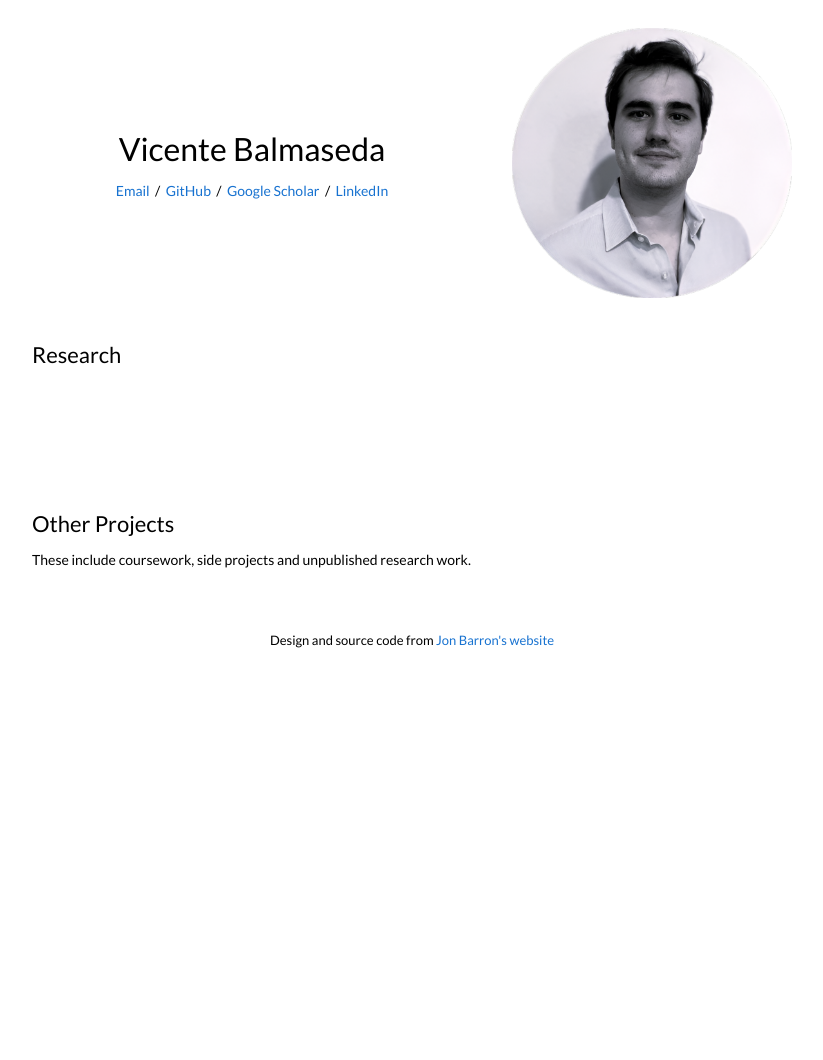
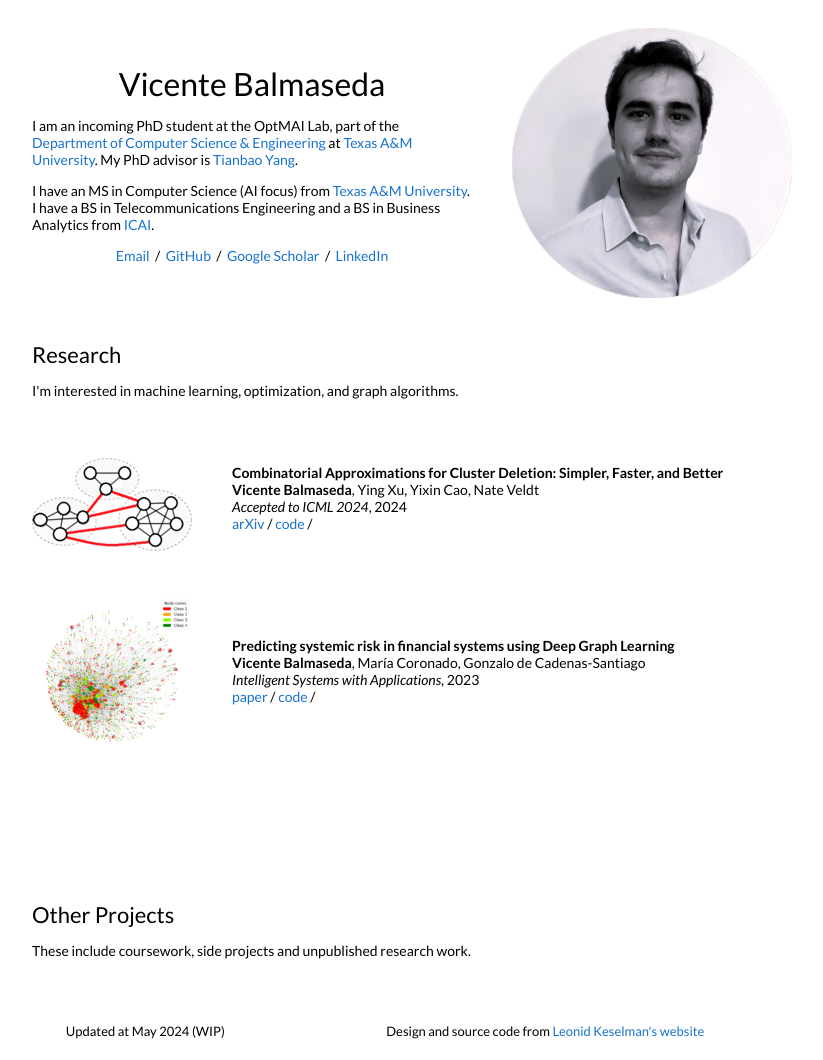
Before and after one commit to vibalcam/vibalcam.github.io, a Jekyll site: the page built from _posts/2024-07-21-faster_cd_graphs.md, in a window 1280 px wide. Shown: the whole page, without its empty margins (228-1051 px from the left). Built offline with Jekyll 4.4.1, drawn with Linux system fonts in a browser that asks for light colours; before the commit the page ends 900 px from its top, so only the background shows below that.

Commit message:
added posts and thumbnails

```diff
--- a/_layouts/default.html
+++ b/_layouts/default.html
@@ -39,14 +39,11 @@
               <h1>
                 Vicente Balmaseda
               </h1>
-              <!-- <p>I am a PhD student at the <a href="https://www.ri.cmu.edu/">Robotics Institute</a>, part of the <a href="https://www.scs.cmu.edu/">School of Computer Science</a> at <a href="https://www.cmu.edu/">Carnegie Mellon University</a>, where I work on 3D computer vision. My PhD advisor is <a href="http://www.cs.cmu.edu/~hebert/">Martial Hebert</a>.
+              <p>I am an incoming PhD student at the OptMAI Lab, part of the <a href="https://engineering.tamu.edu/cse/">Department of Computer Science & Engineering</a> at <a href="https://www.tamu.edu/">Texas A&M University</a>. My PhD advisor is <a href="https://engineering.tamu.edu/cse/profiles/yang-tianbao.html">Tianbao Yang</a>.
               </p>
               <p>
-                From 2011 to 2017, I worked at <a href="https://www.intel.com">Intel</a>, as part of <a href="https://www.intelrealsense.com/">Intel RealSense</a>. I primarily designed computer vision algorithms for efficient hardware ASICs, including the Intel RealSense <a href="https://software.intel.com/en-us/articles/realsense-r200-camera">R200</a> and <a href="https://software.intel.com/en-us/realsense/d400">D400</a> RGB-D sensors. Additionally, I worked on <a href="https://github.com/IntelRealSense/librealsense">software APIs</a>, <a href="https://patents.google.com/patent/US9992474B2">active illumination systems</a>, <a href="https://patents.google.com/patent/US9304597">human-computer interaction devices</a>, and helped develop demos for trade shows, including CES 2012-2016.
+                I have an MS in Computer Science (AI focus) from <a href="https://www.tamu.edu/">Texas A&M University</a>. I have a BS in Telecommunications Engineering and a BS in Business Analytics from <a href="https://www.comillas.edu/en/icai/">ICAI</a>.
               </p>
-              <p>
-                I have an MS in Computer Science (AI focus) from <a href="http://cs.stanford.edu">Stanford University</a>, where I was a research assistant for <a href="http://svl.stanford.edu/">Silvio Savarese</a> and a teaching assistant for <a href="http://svl.stanford.edu/">Fei-Fei Li</a> (<a href="http://vision.stanford.edu/teaching/cs131_fall1617/">CS131</a> & <a href="http://cs231n.stanford.edu/2017/">CS231N</a>). I have a BS in EECS from <a href="http://www.eecs.berkeley.edu/">UC Berkeley</a>, where I worked in <a href="https://people.eecs.berkeley.edu/~pister/">Kris Pister's</a> lab.
-              </p> -->
               <p style="text-align:center">
                 <a target="_blank" href="https://mailhide.io/e/tjfh8IcQ"> Email</a> &nbsp;/&nbsp;
                 <a href="https://github.com/vibalcam">GitHub</a> &nbsp;/&nbsp;
@@ -64,9 +61,9 @@
           <tr>
             <td style="padding:2.5%;width:100%;vertical-align:middle">
               <h2>Research</h2>
-              <!-- <p>
+              <p>
                 I'm interested in machine learning, optimization, and graph algorithms.
-              </p> -->
+              </p>
             </td>
           </tr>
         </table>
@@ -83,12 +80,14 @@
               <h3>{{post.title}}</h3>
               <br>
               {{post.authors}}
-
               <br>
               <em>{{post.venue}}</em>, {{ post.date | date: "%Y" }}
               <br>
+              {% if post.paper %}
+              <a href="{{post.paper}}">paper</a> /
+              {% endif %}
               {% if post.arxiv %}
-              <a href="{{post.arxiv}}">arxiv</a> /
+              <a href="{{post.arxiv}}">arXiv</a> /
               {% endif %}
               {% if post.video %}
               <a href="{{post.video}}">video</a> /
@@ -256,7 +255,13 @@
             <td style="padding:0px">
               <br>
               <p style="text-align:center;font-size:small;">
-                Design and source code from <a style="font-size:small;" href="https://jonbarron.info">Jon Barron's website</a>
+                Updated at May 2024 (WIP)
+              </p>
+            </td>
+            <td style="padding:0px">
+              <br>
+              <p style="text-align:center;font-size:small;">
+                Design and source code from <a style="font-size:small;" href="https://leonidk.com/">Leonid Keselman's website</a>
               </p>
             </td>
           </tr>
--- /dev/null
+++ b/_posts/2024-07-21-faster_cd_graphs.md
@@ -0,0 +1,13 @@
+---
+layout: post
+title:  "Combinatorial Approximations for Cluster Deletion: Simpler, Faster, and Better"
+# date:   2024-07-21
+date:   2024-06-01
+image: /images/faster_cd_graphs.png
+categories: research
+authors: "<strong>Vicente Balmaseda</strong>, Ying Xu, Yixin Cao, Nate Veldt"
+venue: "Accepted to ICML 2024"
+arxiv: https://arxiv.org/abs/2404.16131
+code: https://github.com/vibalcam/combinatorial-cluster-deletion
+---
+<!-- The paper proposes using Graph Neural Networks (GNNs) to analyze systemic risk in financial systems by leveraging the network structure and feature information of financial entities. Additionally, it introduces the C2R (Classify to Regress) approach, which reduces pre-labeling efforts by pre-labeling entities into a small number of classes while still predicting continuous risk scores, enhancing prediction accuracy and efficiency. -->
```
Also changed, not shown: _posts/2023-06-05-gnn_syst_risk.md (added, +13 -0 lines), images/faster_cd_graphs.png (added), images/pred_sys_risk_chartflow.png (added), tn/images/2024-02-bw-circular.png (added), tn/images/faster_cd_graphs.png (added), tn/images/logo.png (added), tn/images/pred_sys_risk.png (added), tn/images/pred_sys_risk_chartflow.png (added), 4 other files.
